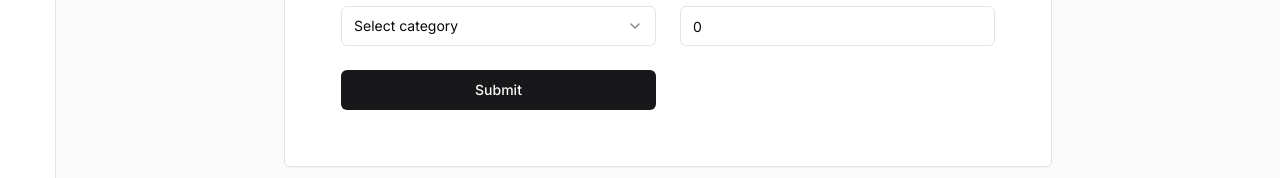
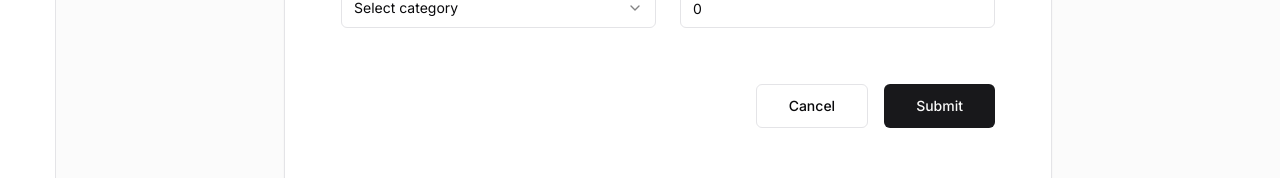
Before and after one commit to mayoljojo/storehouse, a Next.js app: page /products/add-product in a window 1280 px wide. Shown: the part 514-692 px from the top of the page. Built offline with nearby package versions, Linux system fonts and the light colour scheme; no server answers.

Commit message:
Updated FormProduct to be reusable

```diff
--- a/app/(primary_pages)/products/add-product/page.tsx
+++ b/app/(primary_pages)/products/add-product/page.tsx
@@ -1,98 +1,31 @@
-import { FormTest } from "@/components/form/FormTest";
+"use client";
+import { toast } from "@/components/ui/use-toast";
+import { FormSchema } from "@/zod-schema/schema";
+import { z } from "zod";
+import FormProduct from "@/components/form/FormProduct";
 
-function page() {
+const Page: React.FC = () => {
+  function onSubmit(data: z.infer<typeof FormSchema>) {
+    toast({
+      title: "You submitted the following values:",
+      description: (
+        <pre className="mt-2 w-[340px] rounded-md bg-slate-950 p-4">
+          <code className="text-white">{JSON.stringify(data, null, 2)}</code>
+        </pre>
+      ),
+    });
+  }
+
   return (
     <main className="grid flex-1 items-start gap-4 p-4 sm:px-6 sm:py-0 md:gap-8">
       <div
         className="flex justify-center items-center"
         style={{ minHeight: "calc(100vh - 10vh)" }}
       >
-        <FormTest />
-        {/* <Card className="shadow-sm rounded-md w-full max-w-2xl p-8">
-          <CardHeader className="text-3xl font-bold mb-6">
-            <CardTitle>Add New Product</CardTitle>
-          </CardHeader>
-          <CardContent>
-            <form className="grid grid-cols-1 md:grid-cols-2 gap-6">
-              <div className="space-y-4">
-                <div>
-                  <Label htmlFor="name">Product Name</Label>
-                  <Input
-                    id="name"
-                    placeholder="Enter product name"
-                    type="text"
-                  />
-                </div>
-                <div>
-                  <Label htmlFor="description">Product Description</Label>
-                  <Textarea
-                    id="description"
-                    placeholder="Enter product description"
-                  />
-                </div>
-                <div>
-                  <Label htmlFor="category">Product Category</Label>
-                  <Select>
-                    <SelectTrigger className="w-full">
-                      <SelectValue placeholder="Select category" />
-                    </SelectTrigger>
-                    <SelectContent>
-                      <SelectGroup>
-                        <SelectItem value="electronics">Electronics</SelectItem>
-                        <SelectItem value="clothing">Clothing</SelectItem>
-                        <SelectItem value="home">Home</SelectItem>
-                        <SelectItem value="sports">Sports</SelectItem>
-                        <SelectItem value="beauty">Beauty</SelectItem>
-                      </SelectGroup>
-                    </SelectContent>
-                  </Select>
-                </div>
-              </div>
-              <div className="space-y-4">
-                <div>
-                  <Label htmlFor="price">Product Price</Label>
-                  <Input
-                    id="price"
-                    placeholder="Enter product price"
-                    type="number"
-                  />
-                </div>
-                <div>
-                  <Label htmlFor="tags">Product Tags</Label>
-                  <Input
-                    id="tags"
-                    placeholder="Enter tags (separated by commas)"
-                    type="text"
-                  />
-                </div>
-                <div>
-                  <Label htmlFor="stock">Product Stock</Label>
-                  <Input
-                    id="stock"
-                    placeholder="Enter product stock"
-                    type="number"
-                  />
-                </div>
-              </div>
-            </form>
-            <div className="mt-8 flex justify-end gap-4">
-              <Link href="/products">
-                <Button size="lg" variant="outline">
-                  Cancel
-                </Button>
-              </Link>
-              <Button
-                className="bg-zinc-900 hover:bg-zinc-800 text-white dark:bg-zinc-50 dark:text-zinc-900 dark:hover:bg-zinc-200"
-                size="lg"
-              >
-                Save Product
-              </Button>
-            </div>
-          </CardContent>
-        </Card> */}
+        <FormProduct onSubmit={onSubmit} />
       </div>
     </main>
   );
-}
+};
 
-export default page;
+export default Page;
--- a/components/form/FormTest.tsx
+++ b/components/form/FormProduct.tsx
@@ -7,60 +7,38 @@ import {
   SelectValue,
   SelectTrigger,
   SelectItem,
-  SelectGroup,
   SelectContent,
   Select,
-  SelectLabel,
 } from "@/components/ui/select";
 import { Card, CardContent, CardHeader, CardTitle } from "@/components/ui/card";
 import { Button } from "@/components/ui/button";
 import {
   Form,
   FormControl,
-  FormDescription,
   FormField,
   FormItem,
   FormLabel,
   FormMessage,
 } from "@/components/ui/form";
 import { Input } from "@/components/ui/input";
-import { toast } from "@/components/ui/use-toast";
+import { FormSchema } from "@/zod-schema/schema";
+import Link from "next/link";
 
-const FormSchema = z.object({
-  name: z.string().min(2, {
-    message: "Username must be at least 2 characters.",
-  }),
-  description: z.string().min(2, {
-    message: "Description must be at least 2 characters.",
-  }),
-  category: z.string(),
-  price: z.preprocess(
-    (val) => Number(val),
-    z
-      .number()
-      .min(1, {
-        message: "Price must be at least 1.",
-      })
-      .max(999999, {
-        message: "Price must be at most 999999.",
-      })
-  ),
-  tags: z.string().optional(),
-  stock: z.preprocess(
-    (val) => Number(val),
-    z
-      .number()
-      .min(0, {
-        message: "Stock must be at least 0.",
-      })
-      .max(9999, {
-        message: "Stock must be at most 9999.",
-      })
-  ),
-});
+// Define TypeScript type from Zod schema
+type ProductFormData = z.infer<typeof FormSchema>;
 
-export function FormTest() {
-  const form = useForm<z.infer<typeof FormSchema>>({
+interface ProductFormProps {
+  defaultValues?: ProductFormData;
+  onSubmit: (data: ProductFormData) => void;
+  isEdit?: boolean;
+}
+
+const FormProduct: React.FC<ProductFormProps> = ({
+  defaultValues,
+  onSubmit,
+  isEdit = false,
+}) => {
+  const form = useForm<ProductFormData>({
     resolver: zodResolver(FormSchema),
     defaultValues: {
       name: "",
@@ -70,17 +48,6 @@ export function FormTest() {
       stock: 0,
     },
   });
-
-  function onSubmit(data: z.infer<typeof FormSchema>) {
-    toast({
-      title: "You submitted the following values:",
-      description: (
-        <pre className="mt-2 w-[340px] rounded-md bg-slate-950 p-4">
-          <code className="text-white">{JSON.stringify(data, null, 2)}</code>
-        </pre>
-      ),
-    });
-  }
 
   return (
     <Card className="shadow-sm rounded-md w-full max-w-3xl p-8">
@@ -211,10 +178,21 @@ export function FormTest() {
                 )}
               />
             </div>
-            <Button type="submit">Submit</Button>
+            <div className="col-span-2 mt-8 flex justify-end gap-4">
+              <Link href="/products">
+                <Button size="lg" variant="outline">
+                  Cancel
+                </Button>
+              </Link>
+              <Button size="lg" type="submit">
+                Submit
+              </Button>
+            </div>
           </form>
         </Form>
       </CardContent>
     </Card>
   );
-}
+};
+
+export default FormProduct;
--- /dev/null
+++ b/zod-schema/schema.tsx
@@ -0,0 +1,34 @@
+import { z } from "zod";
+
+export const FormSchema = z.object({
+  name: z.string().min(2, {
+    message: "Username must be at least 2 characters.",
+  }),
+  description: z.string().min(2, {
+    message: "Description must be at least 2 characters.",
+  }),
+  category: z.string(),
+  price: z.preprocess(
+    (val) => Number(val),
+    z
+      .number()
+      .min(1, {
+        message: "Price must be at least 1.",
+      })
+      .max(999999, {
+        message: "Price must be at most 999999.",
+      })
+  ),
+  tags: z.string().optional(),
+  stock: z.preprocess(
+    (val) => Number(val),
+    z
+      .number()
+      .min(0, {
+        message: "Stock must be at least 0.",
+      })
+      .max(9999, {
+        message: "Stock must be at most 9999.",
+      })
+  ),
+});
```
